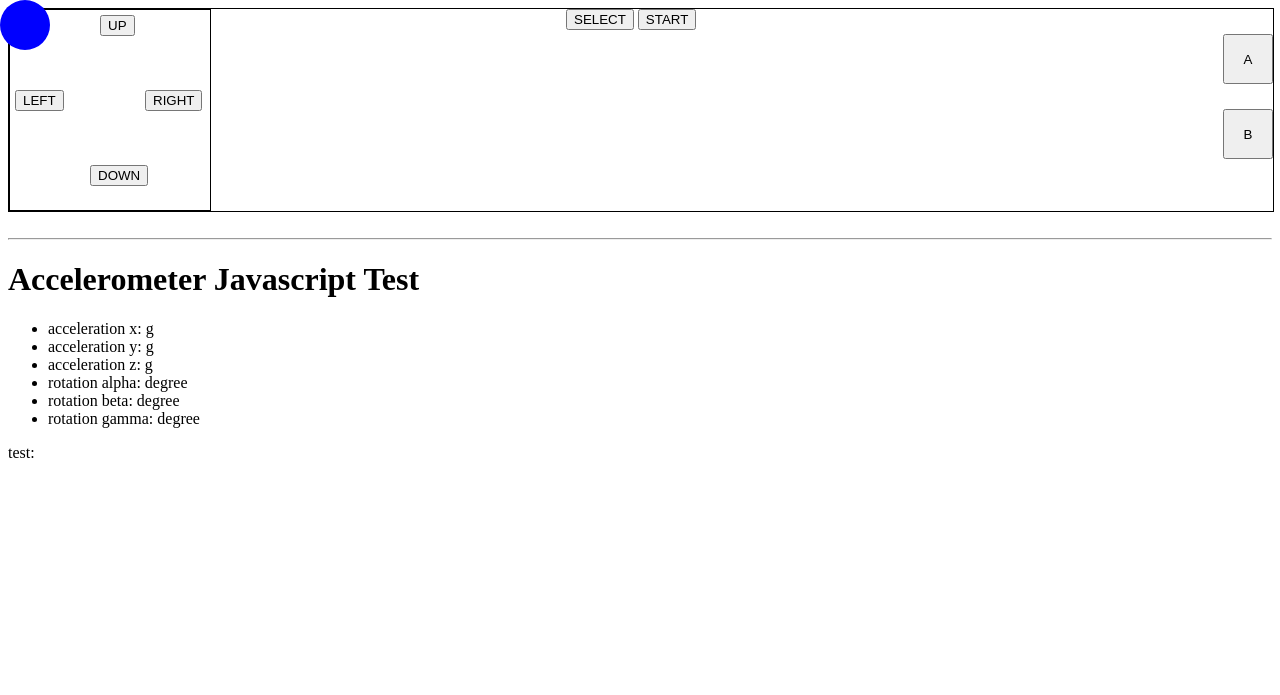
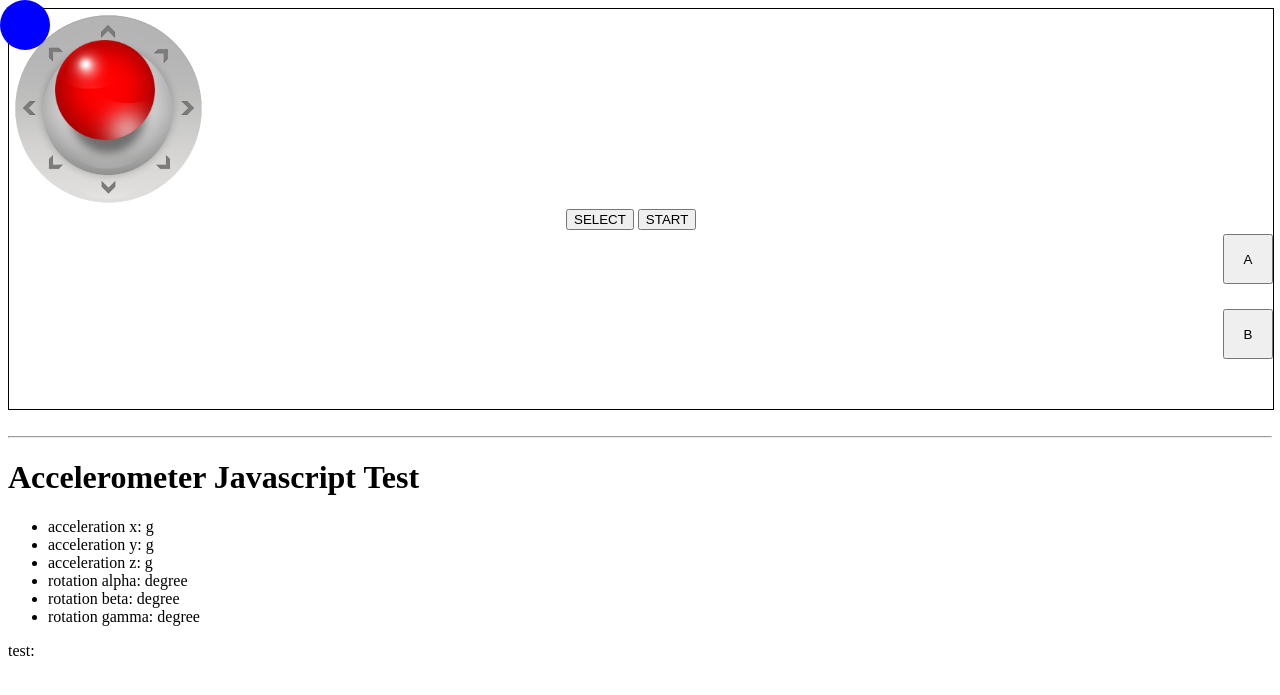
Before and after one commit to crosscliq/PusherGames, a PHP site: page /ui/controller.htm in a window 1280 px wide. Shown: the top 695 px of the page. Run offline with PHP 8.4, Linux system fonts and the light colour scheme; some libraries are stand-ins or nearby versions.

Commit message:
Adding the joystick

```diff
--- a/ui/controller.htm
+++ b/ui/controller.htm
@@ -5,8 +5,10 @@
 
   <link rel="stylesheet" href="ui/css/controller.css" type="text/css">
   <script src="//ajax.googleapis.com/ajax/libs/jquery/2.0.3/jquery.min.js"></script>
+  <script src="//ajax.googleapis.com/ajax/libs/jqueryui/1.10.3/jquery-ui.min.js"></script>
   <script src="http://js.pusher.com/2.1/pusher.min.js" type="text/javascript"></script>
   <style>
+  body { overflow:hidden; }
   #sphere {
 	position: absolute;
 	width: 50px;
@@ -22,12 +24,8 @@
 <div id="wrapper">
 
 <div id="controller">
-<div id="directionsWrapper">
-<button id='up' class="controllerButton">UP</button>
-<button id='down' class="controllerButton">DOWN</button>
-<button id='right' class="controllerButton">RIGHT</button>
-<button id='left' class="controllerButton">LEFT</button>
-</div>
+	  <div id="joystick"><div id="area"><div id="ball"></div></div></div>
+
 <div id="abButtons">
 <button id='a' class="controllerButton">A</button>
 <button id='b' class="controllerButton">B</button>
--- a/ui/css/controller.css
+++ b/ui/css/controller.css
@@ -5,6 +5,31 @@
 	width: 100%;
 	min-width: 400px;
 }
+
+#joystick {
+	height:200px;
+	width:200px;
+	background:url(../images/joystick-bg.png) no-repeat;
+	background-size:cover;
+}
+#joystick #area {
+	top:20px;
+	left:20px;
+	height:170px;
+	width:170px;
+	position:absolute;
+	border-radius:50%;
+
+	}
+#joystick #ball {
+	height:100px;
+	width:100px;
+	background:url(../images/joystick-ball.png) no-repeat;
+	background-size:cover;
+	position:absolute;
+	top:20px;
+	left:35px;
+	}
 #directionsWrapper {
 	float:left;
 	display: block;
--- a/ui/js/controller.js
+++ b/ui/js/controller.js
@@ -11,3 +11,64 @@
 
 
 });
+
+var x1=x2=y1=y2=0;
+var olddirection;
+var called =0;
+$("#joystick #ball").draggable({
+    revert: true,
+    revertDuration: 100,
+
+	containment:"#area",
+    drag: function (e, ui){
+        y2 = ui.position.top;
+        x2 = ui.position.left;
+        dist = parseInt(Math.sqrt(Math.pow((x2-x1),2)+Math.pow((y2-y1),2)), 10);
+
+            ui.position.top = ui.position.top * (1 - (dist / 1000));
+            ui.position.left = ui.position.left * (1 - (dist / 1000));
+
+    },
+    start: function(e, ui) {
+
+	    y1 = ui.position.top;
+        x1 = ui.position.left;
+
+    },
+	stop: function(e, ui) {
+		called=0;
+		call = '/controller/input';
+		$.post(call, { key: 'stop', type: 'press'});
+	},
+    drag: function(event, ui) {
+
+	   console.log(ui.position.top +  ' ' + ui.position.left);
+
+	    //var xdirection = (x1 > ui.position.left) ? 'left' : 'right';
+        //var ydirection = (y1 > ui.position.top) ? 'up' : 'down';
+
+		if (ui.position.top < 15 ) { ydirection='up'; }
+		else if (ui.position.top > 25 ) { ydirection='down'; } else { ydirection=''; }
+
+		if (ui.position.left < 30 ) { xdirection='left'; }
+		else if (ui.position.left > 40 ) { xdirection='right'; }	else { xdirection=''; }
+
+		console.log('y: ' + ydirection + ' x:' + xdirection);
+		var direction=xdirection+ydirection;
+
+
+
+		if (olddirection!==direction && direction !=='') {
+
+				console.log(direction);
+
+		call = '/controller/input';
+  		$.post(call, { key: direction, type: 'press'});
+
+		olddirection=direction;
+
+		}
+
+
+    }
+});
```
Also changed, not shown: ui/js/game.js (+80 -15 lines), ui/css/style.css (line endings or trailing spaces), ui/images/joystick-ball.png (added), ui/images/joystick-bg.png (added).
